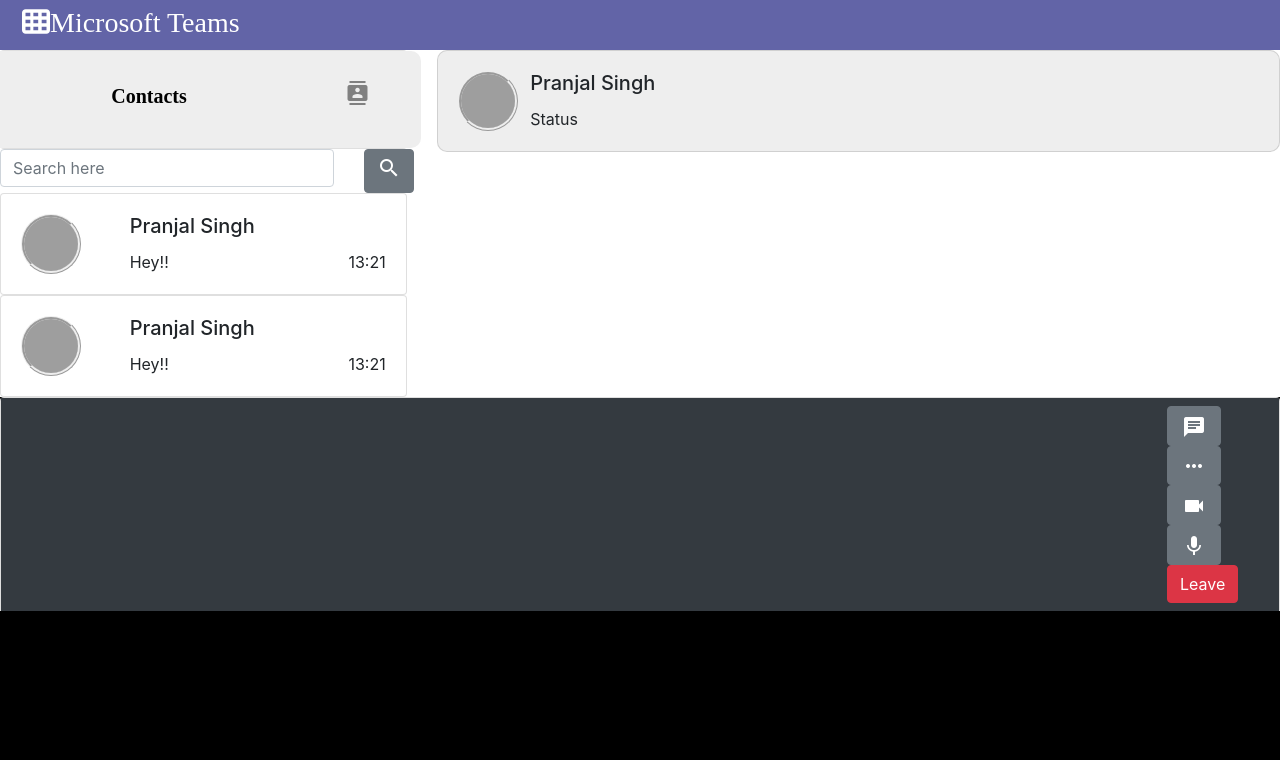
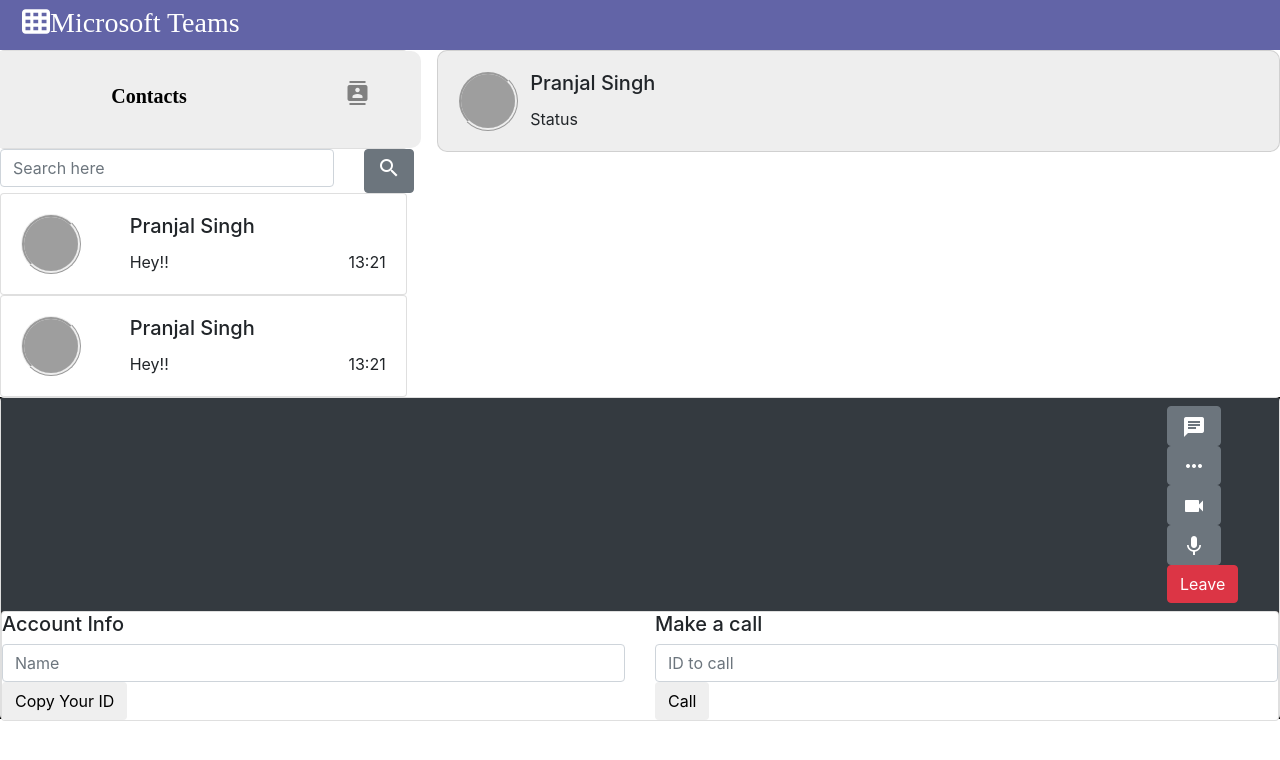
Before and after one commit to pranjal-1604/TeamsClone, a React (Create React App) app in the folder client/: page / in a window 1280 px wide. Shown: the top 760 px of the page. Built offline with nearby package versions, Linux system fonts and the light colour scheme; no server answers; grey boxes are pictures that could not be loaded.

Commit message:
notification

```diff
--- a/client/package.json
+++ b/client/package.json
@@ -7,6 +7,7 @@
     "@testing-library/react": "^11.2.7",
     "@testing-library/user-event": "^12.8.3",
     "react": "^17.0.2",
+    "react-copy-to-clipboard": "^5.0.3",
     "react-dom": "^17.0.2",
     "react-scripts": "4.0.3",
     "web-vitals": "^1.1.2"
--- /dev/null
+++ b/client/src/components/Notifications.js
@@ -0,0 +1,22 @@
+import  { useContext } from 'react';
+import { Button } from 'react-bootstrap';
+
+import { SocketContext } from '../SocketContext';
+const Notifications = () => {
+    const { answerCall, call, callAccepted } = useContext(SocketContext);
+
+    return (
+      <>
+        {call.isReceivingCall && !callAccepted && (
+          <div style={{ display: 'flex', justifyContent: 'space-around' }}>
+            <h1>{call.name} is calling:</h1>
+            <Button variant="contained" color="primary" onClick={answerCall}>
+              Answer
+            </Button>
+          </div>
+        )}
+      </>
+    );
+  };
+
+  export default Notifications;
--- a/client/src/components/Options.js
+++ b/client/src/components/Options.js
@@ -1,7 +1,68 @@
-import {useContext} from 'react';
+import { useContext, useState } from "react";
+import { CopyToClipboard } from "react-copy-to-clipboard";
+import Form from "react-bootstrap/Form";
+import Button from "react-bootstrap/Button";
+import { Row, Col, Card } from "react-bootstrap";
 import { SocketContext } from "../SocketContext";
 
-function Options(){
-    const { me, callAccepted, name, setName, callEnded, leaveCall, callUser } = useContext(SocketContext);
-    const [idToCall, setIdToCall] = useState('');
+function Options() {
+  const { me, callAccepted, name, setName, callEnded, leaveCall, callUser } =
+    useContext(SocketContext);
+  const [idToCall, setIdToCall] = useState("");
+  return (
+    <Card>
+      <Form>
+        <Row>
+          <Col xs={12} md={6}>
+            <h5>Account Info</h5>
+            <Form.Control
+              placeholder="Name"
+              value={name}
+              onChange={(e) => setName(e.target.value)}
+            />
+          </Col>
+          <Col xs={12} md={6}>
+            <h5>Make a call</h5>
+            <Form.Control
+              placeholder="ID to call"
+              value={idToCall}
+              onChange={(e) => setIdToCall(e.target.value)}
+              fullWidth
+            />
+          </Col>
+        </Row>
+        <Row>
+          <Col xs={12} md={6}>
+            <CopyToClipboard text={me}>
+              <Button variant="contained" color="primary">
+                Copy Your ID
+              </Button>
+            </CopyToClipboard>
+          </Col>
+          <Col xs={12} md={6}>
+            {callAccepted && !callEnded ? (
+              <Button
+                variant="contained"
+                color="secondary"
+                fullWidth
+                onClick={leaveCall}
+              >
+                Hang Up
+              </Button>
+            ) : (
+              <Button
+                variant="contained"
+                color="primary"
+                fullWidth
+                onClick={() => callUser(idToCall)}
+              >
+                Call
+              </Button>
+            )}
+          </Col>
+        </Row>
+      </Form>
+    </Card>
+  );
 }
+export default Options;
--- a/client/src/components/Video.js
+++ b/client/src/components/Video.js
@@ -1,11 +1,15 @@
-import '../styling/video.css'
+import "../styling/video.css";
 import { Card, Navbar } from "react-bootstrap";
 import Button from "react-bootstrap/Button";
 import VideoPlayer from "./VideoPlayer";
+import Options from "./Options";
+import Notifications from "./Notifications";
+
+
 
 function Video() {
   return (
-    <div style={{backgroundColor: "black"}}>
+    <div style={{ backgroundColor: "black" }}>
       <Card>
         <div className="navigation-menu">
           <Navbar bg="dark" expand="lg">
@@ -27,10 +31,14 @@
               <Button variant="danger">Leave</Button>
             </span>
           </Navbar>
+
           <VideoPlayer />
+          <Options />
+          <Notifications />
+
+
         </div>
       </Card>
-
     </div>
   );
 }
--- a/client/src/components/VideoPlayer.js
+++ b/client/src/components/VideoPlayer.js
@@ -7,32 +7,25 @@
     useContext(SocketContext);
   return (
     <div className="vh-100">
-    <Row style={{backgroundColor:"black" , height:"650px"}}>
+    <Row style={{backgroundColor:"black"}}>
       {stream && (
         <Col xs={12} md={6}>
           <Card bg="danger" className="mx-3 mt-5 mb-3">
+            <h5>{name || 'Name'}</h5>
             <video playsInline muted ref={myVideo} autoPlay />
           </Card>
         </Col>
       )}
-      {/* <Col xs={12} md={6}>
-        <Card bg="danger" className="mx-3 mt-5" style={{height:"10rem"}}>
-        <video playsInline muted ref={myVideo} autoPlay  />
 
-        </Card>
-      </Col> */}
-      {callAccepted && !callAccepted && (
+      {callAccepted && !callEnded && (
         <Col xs={12} md={6}>
           <Card bg="danger" style={{ height: "10rem" }}>
+            <h5>{call.name || 'Name'}</h5>
             <video playsInline ref={userVideo} autoPlay />
           </Card>
         </Col>
       )}
-      {/* <Col xs={12} md={6}>
-        <Card bg="danger" style={{height:"10rem"}}>
-        <video playsInline ref={userVideo} autoPlay />
-        </Card>
-      </Col> */}
+
     </Row>
     </div>
   );
--- a/client/src/index.js
+++ b/client/src/index.js
@@ -1,6 +1,6 @@
 import ReactDOM from "react-dom";
+import { ContextProvider } from "./SocketContext";
 import App from "./App";
-import { ContextProvider } from "./SocketContext";
 
 ReactDOM.render(
   <ContextProvider>
```
Also changed, not shown: 2 other files (tests, documents, lock files or other folders).
